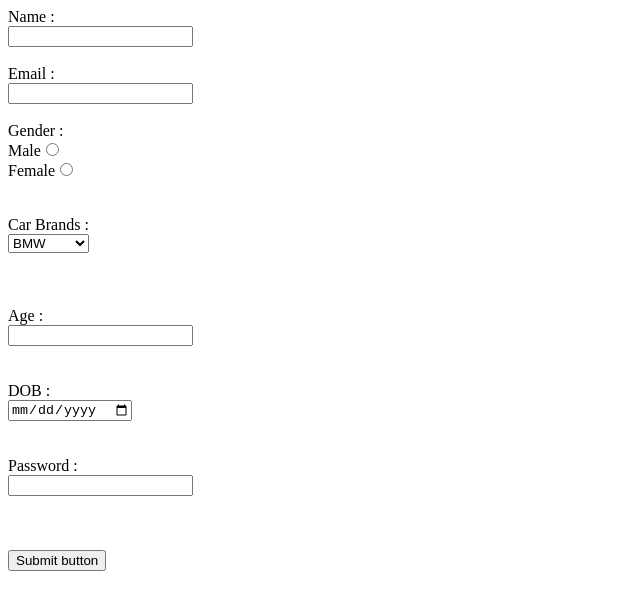
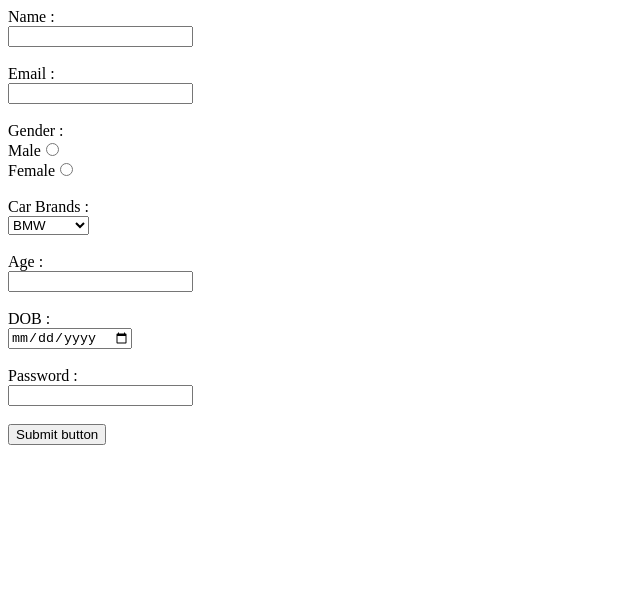
Before and after one commit to acciojob/signup-form-car-Tanzila-hub, a website: page main.html in a window 1280 px wide. Shown: the whole page, without its empty margins (0-640 px from the left). Drawn offline with Linux system fonts and the light colour scheme.

Commit message:
completed the code

```diff
--- a/main.html
+++ b/main.html
@@ -26,7 +26,7 @@
       Male<input name="gender" type="radio" required><br>
 	 Female<input name="gender" type="radio" required><br>
 	</label>
-</div><br><br>
+</div><br>
 <div>
 	<label for="cars"> Car Brands : <br>
 	<select name="cars" id="cars" required>
@@ -34,29 +34,23 @@
 		<option value="audi">Audi</option>
 		<option value="mercedez">Mercedez</option></select>
 		</label>
-		</div><br><br><br>
+		</div><br>
 		<div>
 		<label for="name">Age : <br>
 			<input type="text" id="age" required>
 		</label>
-		</div><br><br>
+		</div><br>
 		<div>
 		<label for="dob">DOB : <br>
 			<input type="date" id="dob" required>
 		</label>
-		</div><br><br>
+		</div><br>
 		<div>
 		<label for="password">Password : <br>
 			<input type="password" id="password" required>
 		</label>
-		</div><br><br><br>
-		<button type="submit">Submit button</button>
-
-
-
-
-	</label>
-	</form>
+		</div><br>
+		<button type="submit">Submit button</button></form>
 	</form>
     <script type="text/javascript" src="./script.js">
 </script>
```
